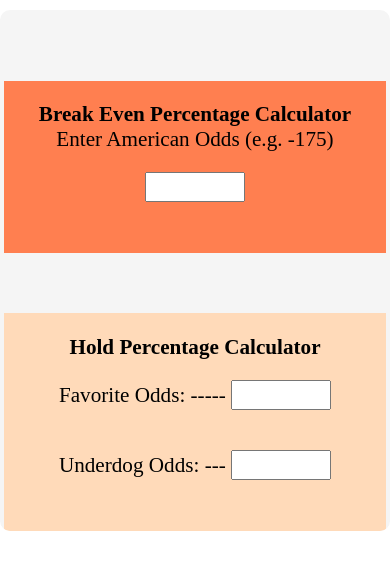
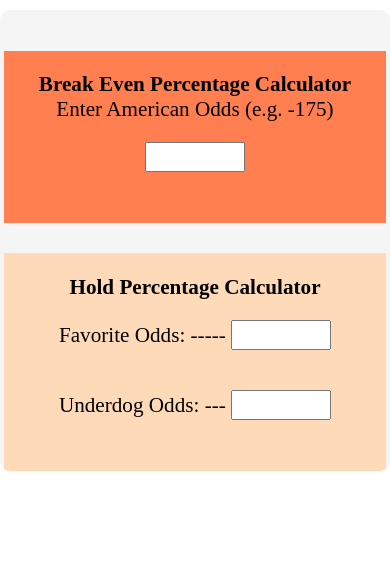
Before and after one commit to mcloughman/sports-betting-calculator, a plain HTML site: page index.html in a window 390 px wide. Drawn offline with Linux system fonts and the light colour scheme.

Commit message:
One more css change for improved small screen UX

```diff
--- a/style.css
+++ b/style.css
@@ -28,7 +28,7 @@ input {
 }
 .hold-container,
 .break-even-container {
-  margin: 50px auto 0;
+  margin: 20px auto 0;
   width: 98%;
   padding: 1em;
 }
```
